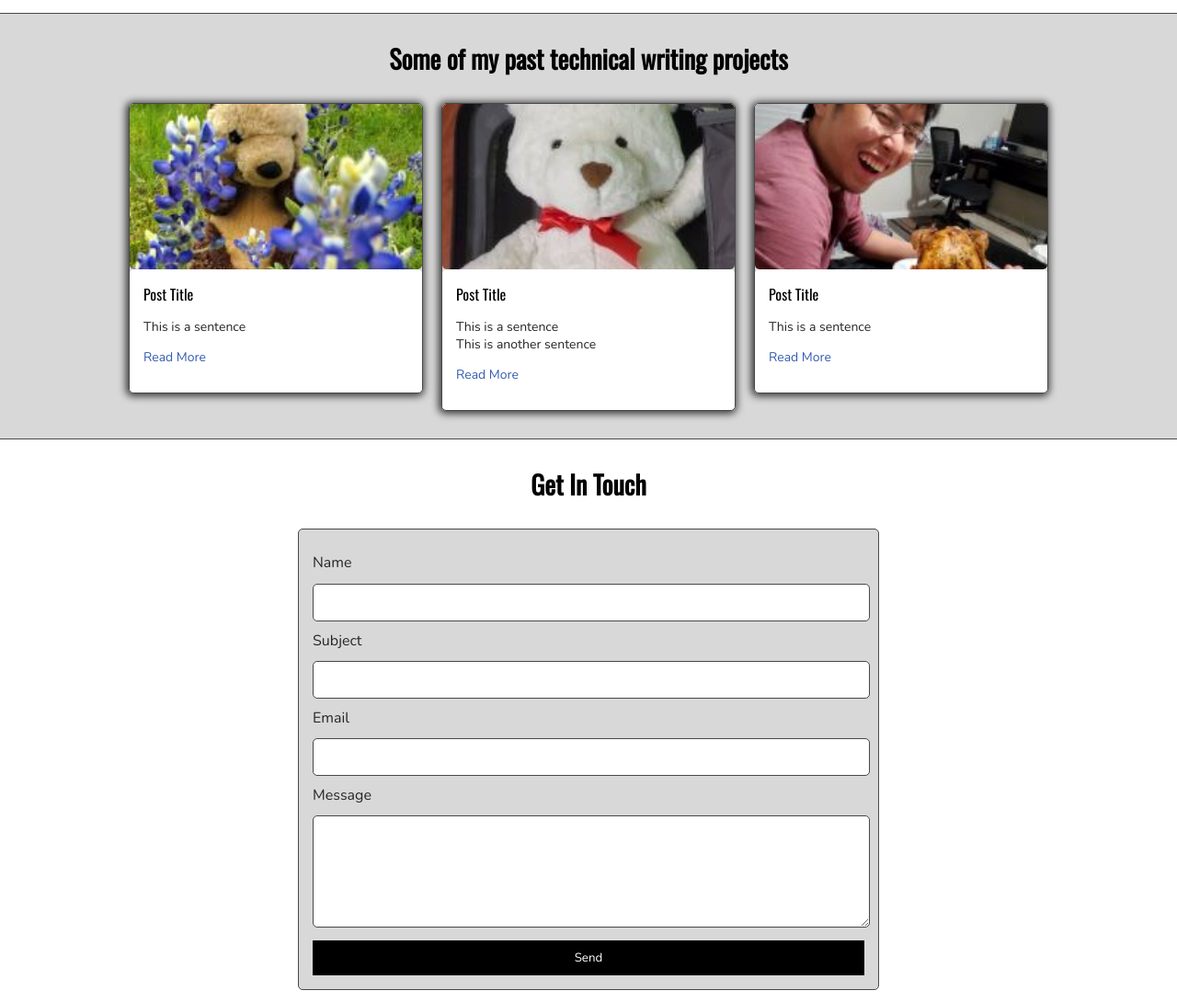
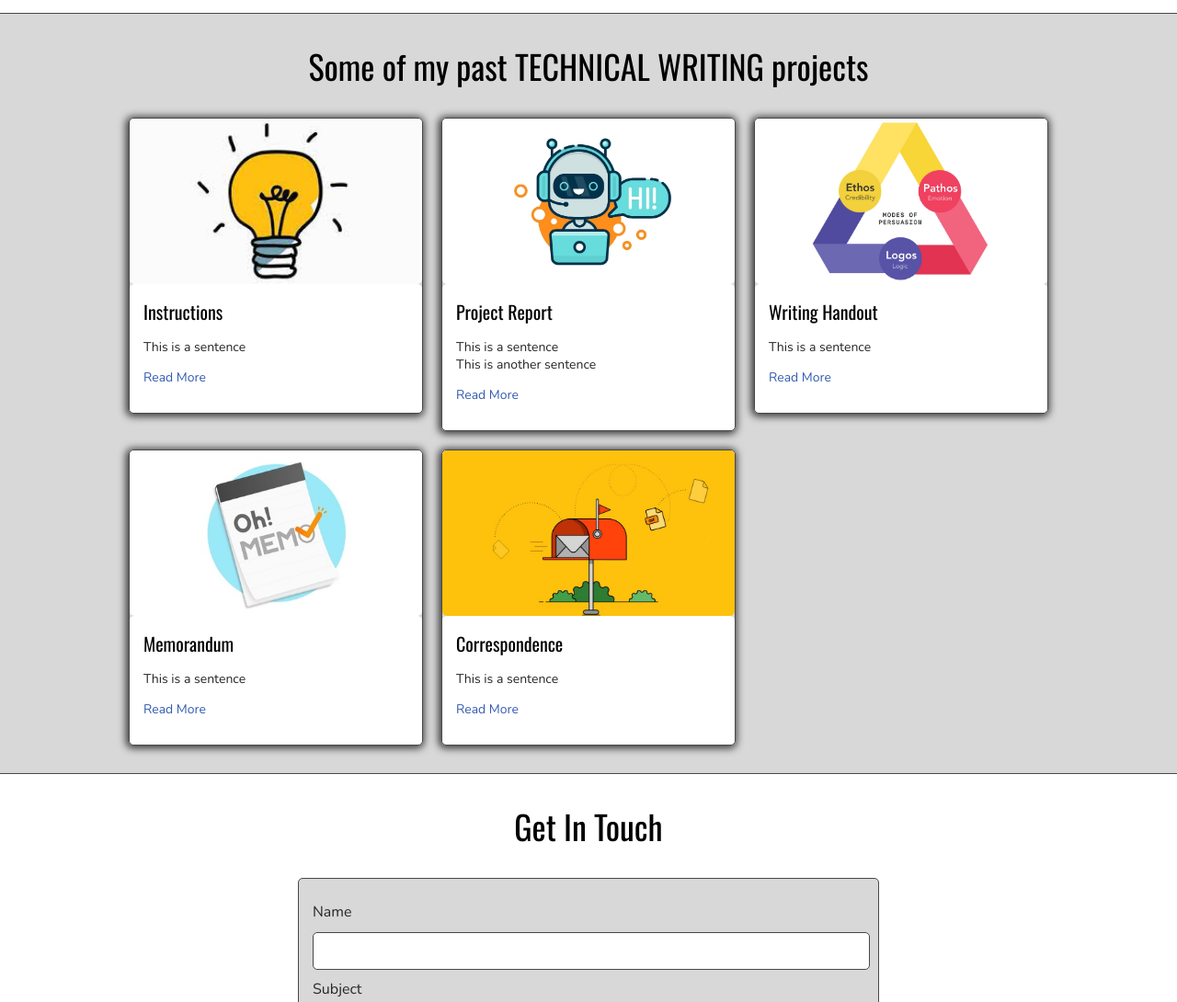
Before and after one commit to htqanh305/personalwebsite, a plain HTML site: page index.html in a window 1280 px wide. Shown: the part 1600-2690 px from the top of the page at 92% size. Drawn offline with nearby package versions, Linux system fonts and the light colour scheme.

Commit message:
writing work titles added

```diff
--- a/default.css
+++ b/default.css
@@ -340,6 +340,7 @@ h6 { font-size: 16px;}
 .post-title{
     color: black;
     margin: 0px;
+    font-size: 20px;
 }
 
 .post-intro{
--- a/index.html
+++ b/index.html
@@ -63,7 +63,7 @@
                                 <div id="corner-tr" class="corner"></div>
 
                                 <h3>What I Do</h3>
-                                <p>I'm a multi-potentialite who is passionate about languages, human's and computer's.</p>
+                                <p>I'm a multi-potentialite who is passionate about languages -- human's and computer's.</p>
                                 <p>I'm currently looking for opportunities to professionally develop as a technical writer or a software engineer. </p>
 
                                 <div id="corner-bl" class="corner"></div>
@@ -96,7 +96,7 @@
 
                         <h3 style="margin-bottom: 15px;">Top Expertise</h3>
 
-                        <div id="skills">
+                        <div id="skills" style="margin-bottom: -80px;">
                             <ul>
                                 <li>Java/Python/C++</li>
                                 <li>HTML/CSS/JS</li>
@@ -134,12 +134,12 @@
                             <p> May 2020 - Aug 2020</p>
                         </div>
 
-                        <h4>This is my
+                        <h4 style="text-align: center;">This is my
                             <a target="_blank" href="https://www.linkedin.com/in/quynhanhhuynh305/">linkedIn</a>
                              profile</h4>
                              <a target="_blank" href="https://www.linkedin.com/in/quynhanhhuynh305/"><img id="linkedIn" src="images/linkedIn.jpg"></a>
 
-                        <h4>Check out my
+                        <h4 style="text-align: center;">Check out my
                             <a target="_blank" href="https://github.com/htqanh305">GitHub</a> to view some coding projects, or review my <a target="_blank" href="resume.pdf">resume!</a></h4>
 
 
@@ -152,16 +152,16 @@
 
         <section class="s1">
             <div class="main-container">
-                <h3 style="text-align: center;">Some of my past technical writing projects</h3>
+                <h2 style="text-align: center;">Some of my past TECHNICAL WRITING projects</h2>
                 <div class="post-wrapper">
 
                     <div>
                         <div class="post">
-                            <img class="thumbnail" src="images/muru-wasabi.jpg">
+                            <img class="thumbnail" src="images/smartlight.jpg">
                             <div class="post-preview">
-                                <h6 class="post-title">Post Title</h6>
+                                <h6 class="post-title">Instructions</h6>
                                 <p class="post-intro">This is a sentence</p>
-                                <p class="post-intro"><a href="#">Read More</a></p>
+                                <p class="post-intro"><a href="portfolio/1-Instructions.pdf">Read More</a></p>
                                 <!--come back to video and do the blog posts later-->
                             </div>
                         </div>
@@ -170,23 +170,45 @@
 
                     <div>
                         <div class="post">
-                            <img class="thumbnail" src="images/pickle.jpg">
+                            <img class="thumbnail" src="images/chatbot.jpg">
                             <div class="post-preview">
-                                <h6 class="post-title">Post Title</h6>
+                                <h6 class="post-title">Project Report</h6>
                                 <p class="post-intro">This is a sentence
                                     <br> This is another sentence</p>
-                                <p class="post-intro"><a href="#">Read More</a></p>
+                                <p class="post-intro"><a href="portfolio/2b-Capstone-Report.pdf">Read More</a></p>
                             </div>
                         </div>
                     </div>
 
                     <div>
                         <div class="post">
-                            <img class="thumbnail" src="images/spinning.jpg">
+                            <img class="thumbnail" src="images/rhetorical.jpg">
                             <div class="post-preview">
-                                <h6 class="post-title">Post Title</h6>
+                                <h6 class="post-title">Writing Handout</h6>
                                 <p class="post-intro">This is a sentence</p>
-                                <p class="post-intro"><a href="#">Read More</a></p>
+                                <p class="post-intro"><a href="portfolio/3-Rhetorical-Appeals.pdf">Read More</a></p>
+                            </div>
+                        </div>
+                    </div>
+
+                    <div>
+                        <div class="post">
+                            <img class="thumbnail" src="images/memo.jpg">
+                            <div class="post-preview">
+                                <h6 class="post-title">Memorandum</h6>
+                                <p class="post-intro">This is a sentence</p>
+                                <p class="post-intro"><a href="portfolio/4-Memo.pdf">Read More</a></p>
+                            </div>
+                        </div>
+                    </div>
+
+                    <div>
+                        <div class="post">
+                            <img class="thumbnail" src="images/mail.jpg">
+                            <div class="post-preview">
+                                <h6 class="post-title">Correspondence</h6>
+                                <p class="post-intro">This is a sentence</p>
+                                <p class="post-intro"><a href="portfolio/5-Correspondence.pdf">Read More</a></p>
                             </div>
                         </div>
                     </div>
@@ -197,7 +219,7 @@
 
         <section class="s2">
             <div class="main-container">
-                <h3 style="text-align: center;">Get In Touch</h3>
+                <h2 style="text-align: center;">Get In Touch</h2>
                 <form id="contact-form"  method="post">
                     <label>Name</label>
                     <input class="input-field" id ="name" type="text" name="name" required>
```
Also changed, not shown: images/chatbot.jpg (added), images/chatbot1.jpg (added), images/mail.jpg (added), images/memo.jpg (added), images/muru-wasabi.jpg (deleted), images/pickle.jpg (deleted), images/rhetorical.jpg (added), images/smartlight.jpg (added), images/spinning.jpg (deleted), 7 other files.
